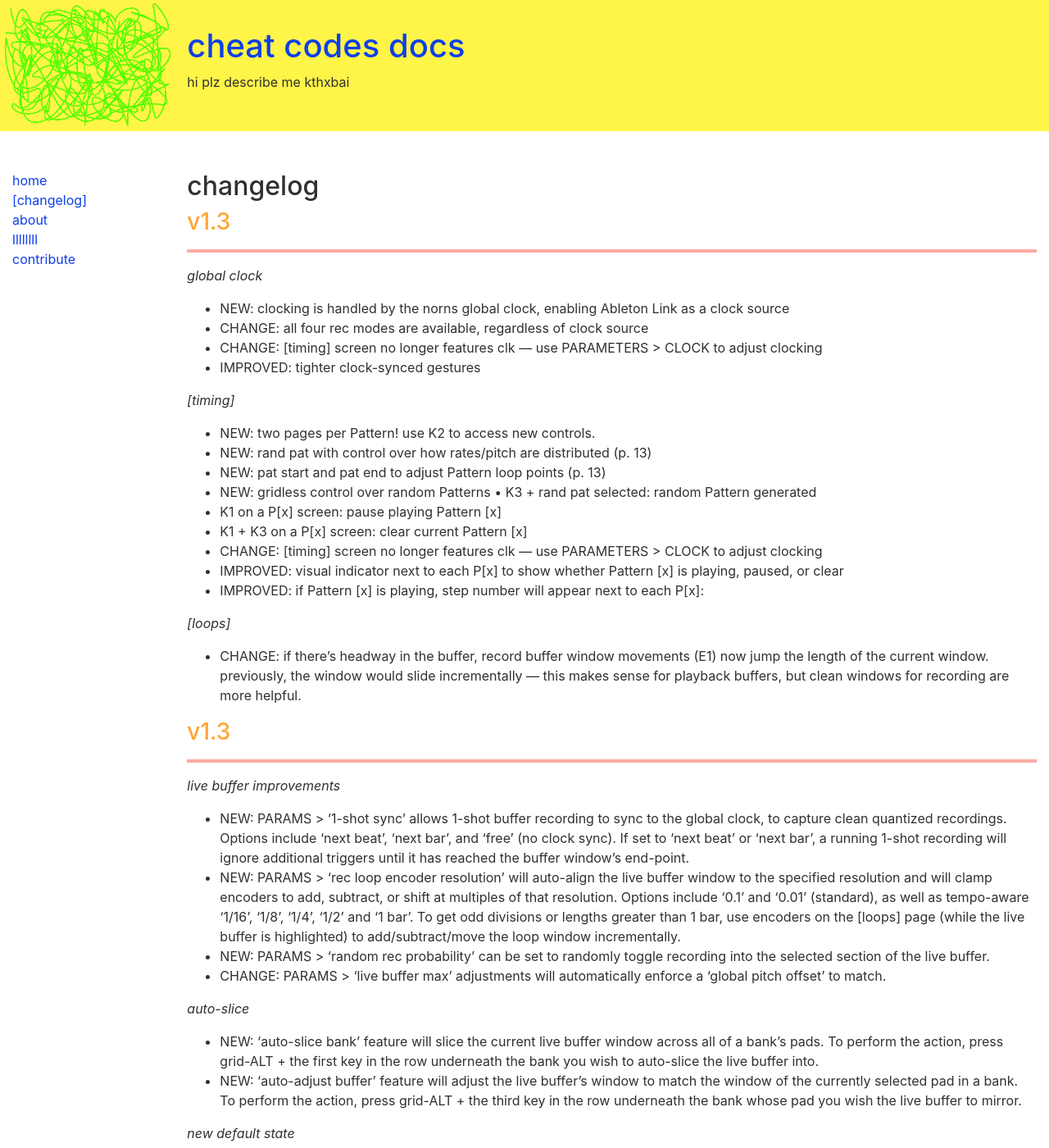
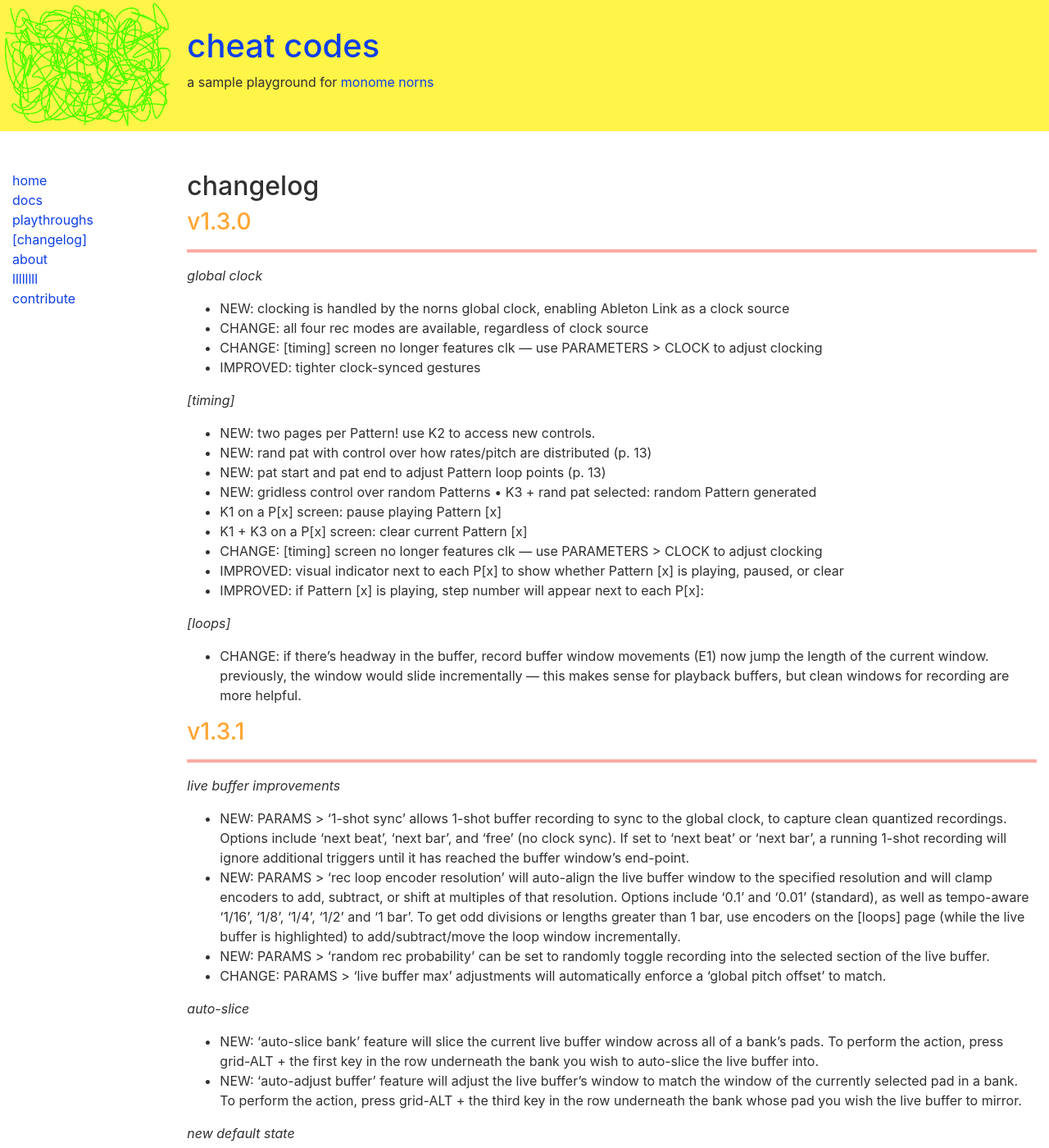
Before and after one commit to dndrks/cheat-codes-docs, a Jekyll site: the page built from _pages/changelog.md, in a window 1280 px wide and 1400 px high. Shown: the whole window at 82% size. Built offline with Jekyll 4.4.1, drawn with Linux system fonts in a browser that asks for light colours; nearby versions of some CDN libraries.

Commit message:
some stuff, starting points

```diff
--- a/_config.yml
+++ b/_config.yml
@@ -1,5 +1,5 @@
-title: cheat codes docs
-description: hi plz describe me kthxbai
+title: cheat codes
+description: a sample playground for <a href="https://monome.org/docs/norns/">monome norns</a>
 baseurl: /cheat-codes-docs
 url: https://dndrks.github.io/cheat-codes-docs
 permalink: pretty
--- a/_data/nav.yml
+++ b/_data/nav.yml
@@ -2,6 +2,12 @@ pages:
 
 - title: home
   url: /
+
+- title: docs
+  url: /docs/
+
+- title: playthroughs
+  url: /playthroughs/
 
 - title: changelog
   url: /changelog/
```
Also changed, not shown: _pages/docs.md (added, +7 -0 lines), _pages/playthroughs.md (added, +32 -0 lines), collections/_changelog/v1.3.1.md (+1 -1 lines), collections/_changelog/v1.3.md (+1 -1 lines).
